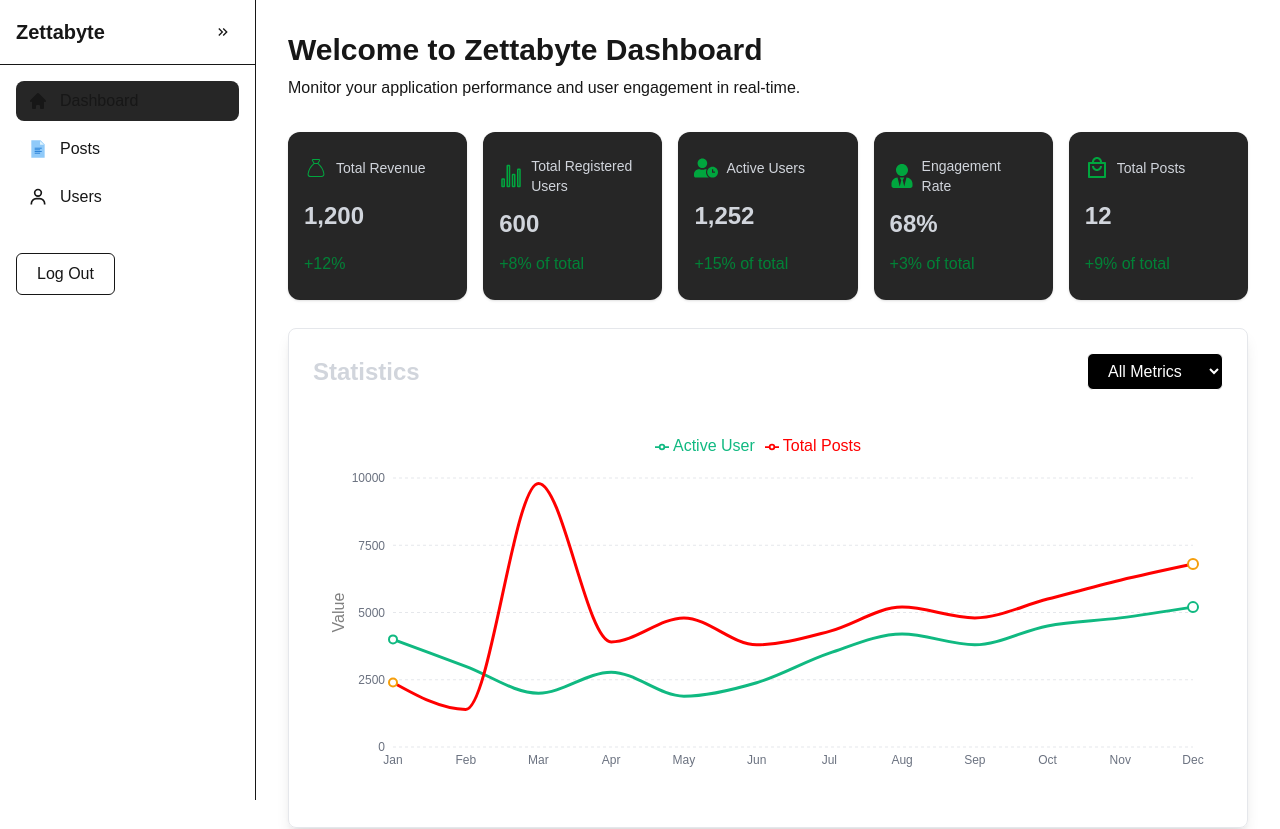
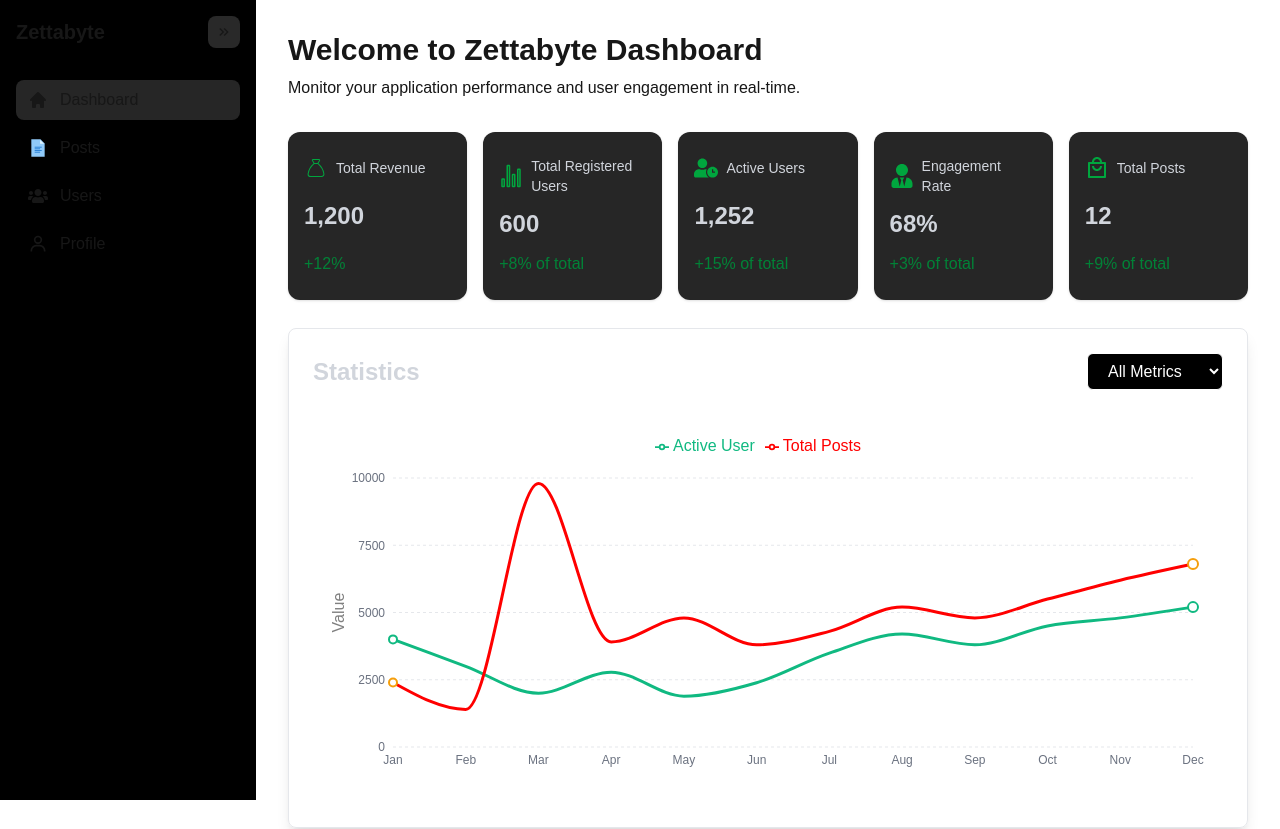
Before and after one commit to Apur0y/byte-dashboard, a Next.js app: page / in a window 1280 px wide. Shown: the top 829 px of the page. Built offline with nearby package versions, Linux system fonts and the light colour scheme.

Commit message:
controlled and updated the animation of the sidebar

```diff
--- a/src/app/(commonLayout)/layout.tsx
+++ b/src/app/(commonLayout)/layout.tsx
@@ -12,7 +12,7 @@ export default function RootLayout({
 
          <div className="flex min-h-screen">
             <Sidebar />
-            <main className="flex-1 ml-64">
+            <main className="flex-1 md:ml-64">
                 {children}
             </main>
           </div>
--- a/src/app/(commonLayout)/profile/page.tsx
+++ b/src/app/(commonLayout)/profile/page.tsx
@@ -3,21 +3,26 @@
 
 import { useSession, signOut } from "next-auth/react";
 import Image from "next/image";
+import { useRouter } from "next/navigation";
 
 export default function ProfilePage() {
   const { data: session, status } = useSession();
+  const router=useRouter()
 
   if (status === "loading") return <p className="text-center mt-10">Loading...</p>;
+  const handleLogin=()=>{
+    router.push("/login")
+  }
 
   if (!session)
     return (
       <div className="flex flex-col items-center justify-center min-h-screen">
         <p className="mb-4 text-xl">You are not logged in.</p>
         <button
-          onClick={() => signOut()}
-          className="px-6 py-2 bg-red-500 text-white rounded hover:bg-red-600 transition"
+          onClick={() => handleLogin()}
+          className="px-6 py-2 text-white border rounded-lg hover:bg-neutral-800 transition cursor-pointer"
         >
-          Go Back
+          Log In
         </button>
       </div>
     );
@@ -36,7 +41,7 @@ export default function ProfilePage() {
         <p className="text-gray-600 mb-6">{session.user?.email}</p>
         <button
           onClick={() => signOut()}
-          className="px-6 py-2 bg-red-500 text-white rounded hover:bg-red-600 transition"
+          className="px-6 py-2 bg-red-500 text-white rounded hover:bg-red-600 transition cursor-pointer"
         >
           Logout
         </button>
--- a/src/app/(commonLayout)/users/layout.tsx
+++ /dev/null
@@ -1,16 +0,0 @@
-export const metadata = {
-  title: 'Next.js',
-  description: 'Generated by Next.js',
-}
-
-export default function RootLayout({
-  children,
-}: {
-  children: React.ReactNode
-}) {
-  return (
-    <html lang="en">
-      <body>{children}</body>
-    </html>
-  )
-}
--- a/src/app/(commonLayout)/users/page.tsx
+++ b/src/app/(commonLayout)/users/page.tsx
@@ -85,7 +85,7 @@ export default function UsersPage() {
   }
 
   return (
-    <div className="p-8">
+    <div className="p-8 overflow-hidden">
       <motion.div
         initial={{ opacity: 0, y: -20 }}
         animate={{ opacity: 1, y: 0 }}
@@ -105,13 +105,13 @@ export default function UsersPage() {
         </div>
       </motion.div>
 
-      <div>
-        <div className="overflow-x-auto">
+      <div className="overflow-hidden">
+        <div className="">
           <motion.table
             variants={tableVariants}
             initial="hidden"
             animate="visible"
-            className="w-full"
+            className="w-full  "
           >
             <thead>
               <tr className="border-b border-border">
@@ -129,7 +129,7 @@ export default function UsersPage() {
                 </th>
               </tr>
             </thead>
-            <tbody>
+            <tbody >
               {users?.map((user) => (
                 <motion.tr
                   key={user.id}
--- a/src/components/Sidebar.tsx
+++ b/src/components/Sidebar.tsx
@@ -1,6 +1,6 @@
 "use client";
 
-import { useState } from "react";
+import { useEffect, useRef, useState } from "react";
 import Link from "next/link";
 import { usePathname } from "next/navigation";
 import { motion, AnimatePresence } from "framer-motion";
@@ -8,25 +8,44 @@ import { HiHome } from "react-icons/hi";
 import { FcDocument } from "react-icons/fc";
 import { BiUser } from "react-icons/bi";
 import { MdKeyboardDoubleArrowLeft } from "react-icons/md";
+import { FaUsers } from "react-icons/fa";
 
 const navigation = [
   { name: "Dashboard", href: "/", icon: HiHome },
   { name: "Posts", href: "/posts", icon: FcDocument },
-  { name: "Users", href: "/users", icon: BiUser },
+  { name: "Users", href: "/users", icon: FaUsers },
+  { name: "Profile", href: "/profile", icon: BiUser },
 ];
 
 export default function Sidebar() {
-  const [isCollapsed, setIsCollapsed] = useState(false);
+  const [isCollapsed, setIsCollapsed] = useState(true);
   const pathname = usePathname();
+  const refDiv=useRef<HTMLDivElement>(null)
+
+  useEffect(()=>{
+    const handleOutside=(event:MouseEvent)=>{
+      if(refDiv && !refDiv.current?.contains(event.target as Node)){
+        setIsCollapsed(true)
+      }
+    }
+    document.addEventListener("mousedown", handleOutside);
+
+    return () => {
+      document.removeEventListener("mousedown", handleOutside);
+    };
+
+  },[])
 
   return (
     <motion.div
       initial={{ width: 256 }}
       animate={{ width: isCollapsed ? 80 : 256 }}
       transition={{ duration: 0.3, ease: "easeInOut" }}
-      className="fixed left-0 top-0 h-full bg-card border-r border-border z-50 "
+      onHoverStart={()=>setIsCollapsed(false)}
+      ref={refDiv}
+      className={`fixed left-0 top-0 h-full bg-card  z-50  ${isCollapsed? "":"bg-black"}`}
     >
-      <div className="flex items-center justify-between p-4 border-b border-border">
+      <div className={`flex items-center justify-between p-4  `}>
         <AnimatePresence mode="wait">
           {!isCollapsed && (
             <motion.h1
@@ -34,7 +53,7 @@ export default function Sidebar() {
               animate={{ opacity: 1, x: 0 }}
               exit={{ opacity: 0, x: -20 }}
               transition={{ duration: 0.2 }}
-              className="text-xl font-bold text-primary"
+              className="text-xl font-bold text-primary bg-black"
             >
               Zettabyte
             </motion.h1>
@@ -42,34 +61,38 @@ export default function Sidebar() {
         </AnimatePresence>
         <button
           onClick={() => setIsCollapsed(!isCollapsed)}
-          className="p-2 rounded-lg hover:bg-secondary transition-colors cursor-pointer"
+          className="p-2 rounded-lg hover:bg-secondary transition-colors cursor-pointer bg-neutral-600/50"
         >
           {
             isCollapsed ? (
-              //  <ChevronRightIcon className="w-4 h-4" />
+
               <MdKeyboardDoubleArrowLeft />
             ) : (
               <MdKeyboardDoubleArrowLeft className="rotate-180" />
             )
-            //  <ChevronLeftIcon className="w-4 h-4" />
+
           }
         </button>
       </div>
 
-      <nav className="p-4 space-y-2">
+      <nav className={`p-4 space-y-2 bg-black ${isCollapsed? "hidden md:flex flex-col":""}`}>
         {navigation.map((item) => {
           const isActive = pathname === item.href;
           return (
             <Link
               key={item.name}
               href={item.href}
+              onClick={()=>setIsCollapsed(true)}
               className={`flex items-center gap-3 px-3 py-2 rounded-lg transition-colors relative ${
                 isActive
                   ? "bg-neutral-800 text-primary-foreground"
                   : "hover:bg-secondary text-muted-foreground hover:text-foreground"
               }`}
             >
+              <div className={`${isCollapsed? "hidden md:flex":""}`}>
+
               <item.icon className="w-5 h-5 flex-shrink-0" />
+              </div>
               <AnimatePresence mode="wait">
                 {!isCollapsed && (
                   <motion.span
@@ -94,11 +117,7 @@ export default function Sidebar() {
           );
         })}
 
-        <Link href={"/login"}>
-          <button className="mt-7 border px-5 py-2 rounded-md cursor-pointer">
-            Log Out
-          </button>
-        </Link>
+
       </nav>
     </motion.div>
   );
```
